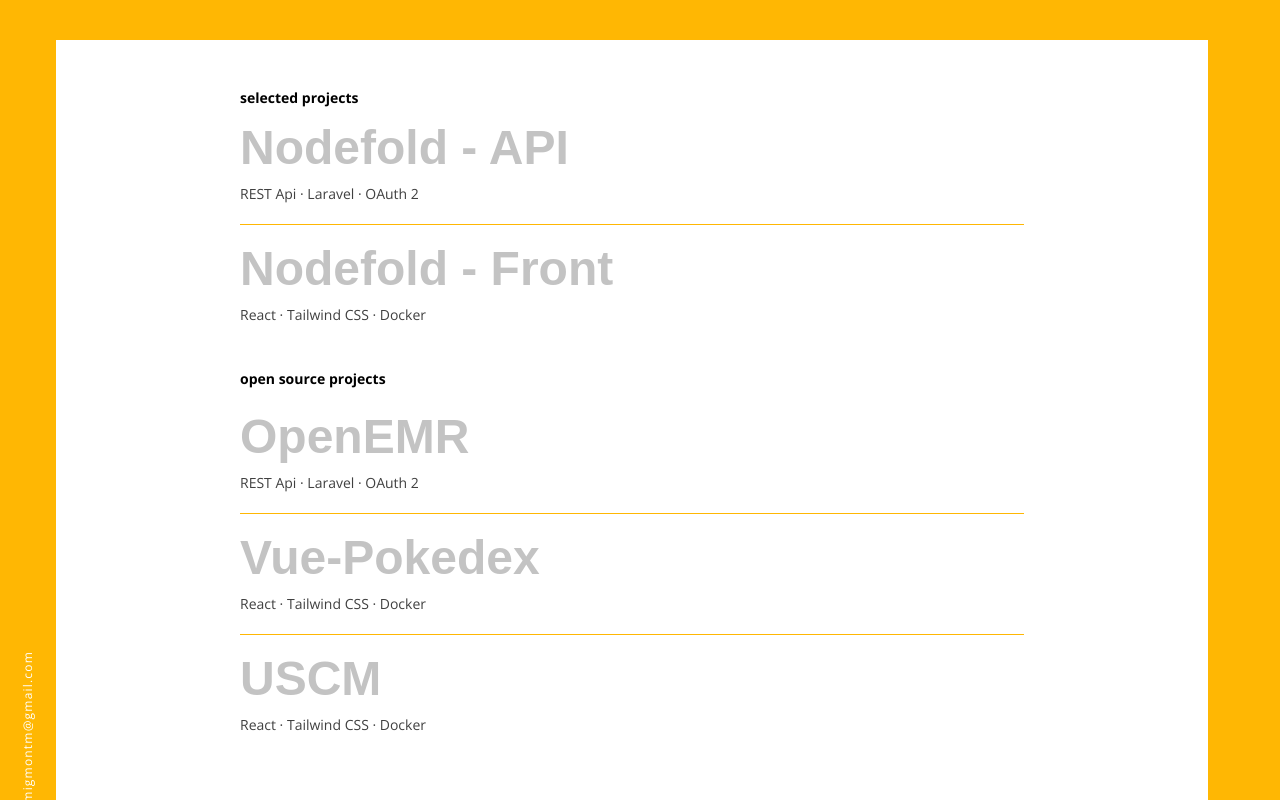
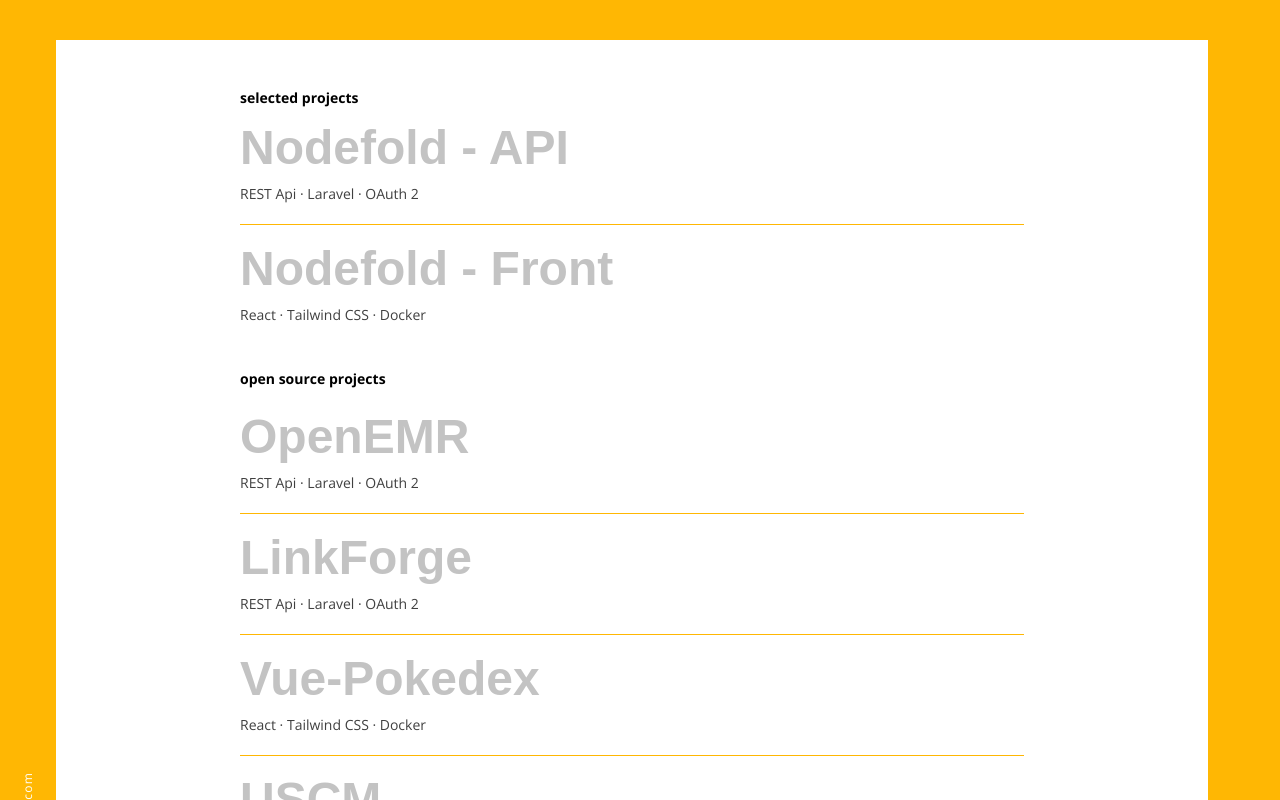
Before and after one commit to miguelm-montano/personalpage, a React (Vite) app: page /projects in a window 1280 px wide. Shown: the top 800 px of the page. Built offline with nearby package versions, Linux system fonts and the light colour scheme; a web font is replaced by a local one.

Commit message:
chore: LinkForge project added to the project page

```diff
--- a/src/pages/Projects/index.jsx
+++ b/src/pages/Projects/index.jsx
@@ -5,6 +5,7 @@
 
 const OPEN_SOURCE = [
   { name: "OpenEMR", techs: ["REST Api", "Laravel", "OAuth 2"] },
+  { name: "LinkForge", techs: ["REST Api", "Laravel", "OAuth 2"] },
   { name: "Vue-Pokedex", techs: ["React", "Tailwind CSS", "Docker"] },
   { name: "USCM", techs: ["React", "Tailwind CSS", "Docker"] },
 ];
```
